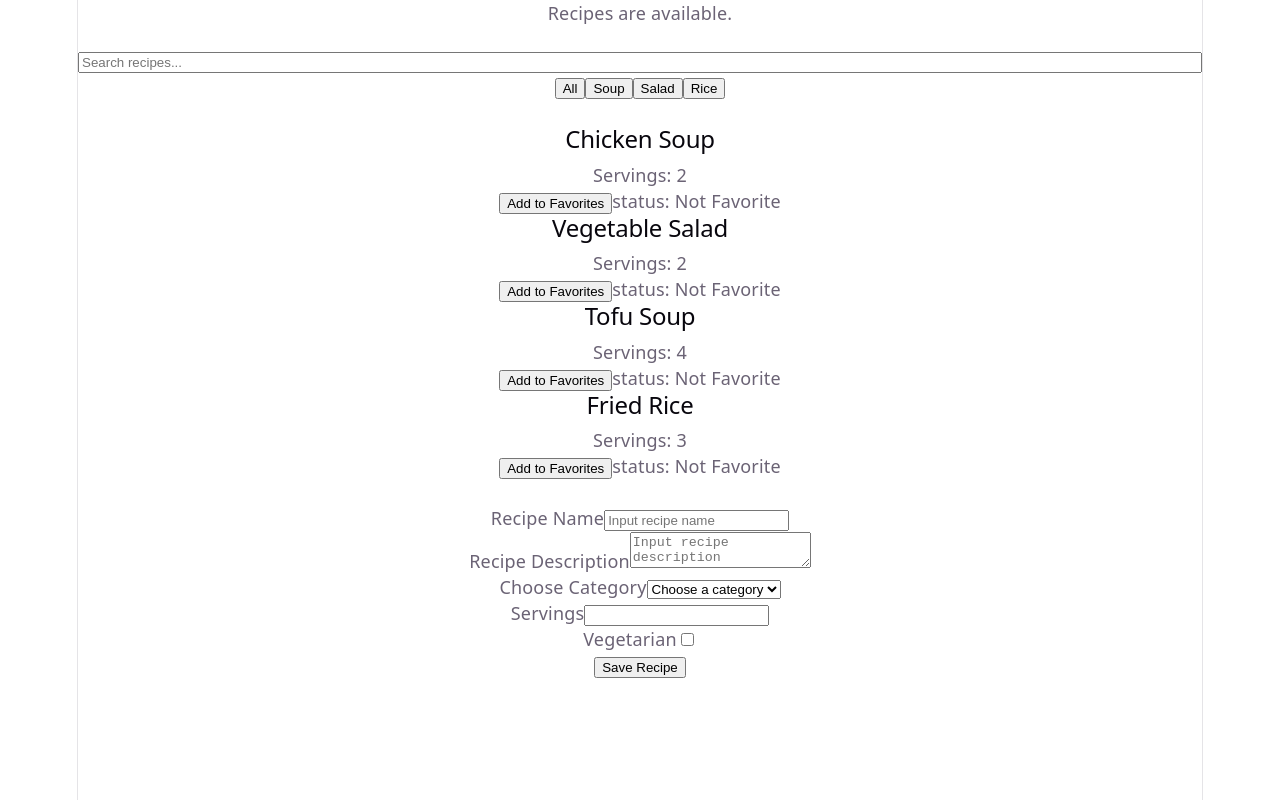
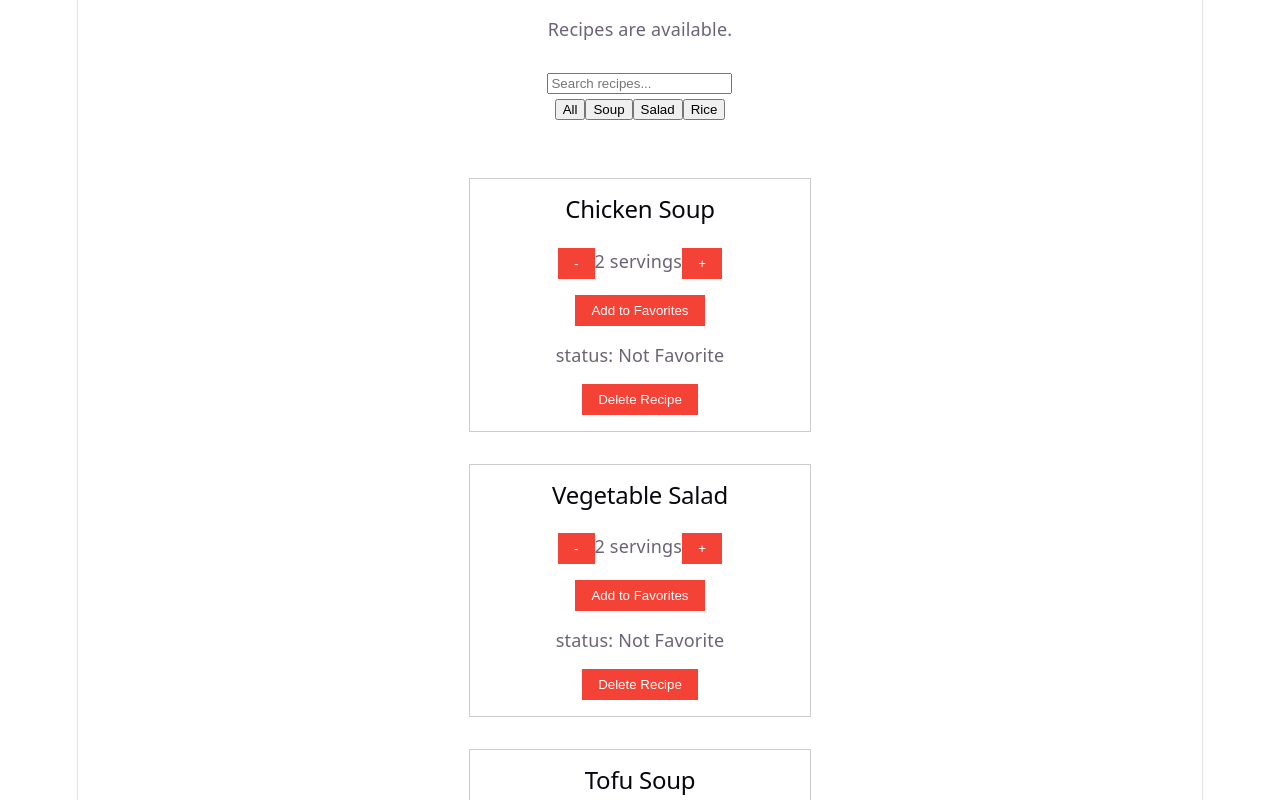
Before and after one commit to dwi-indah/learn-fundamental-fe, a React (Vite) app in the folder latihan-react/: page / in a window 1280 px wide. Shown: the top 800 px of the page. Built offline with nearby package versions, Linux system fonts and the light colour scheme.

Commit message:
day 21 - component communication

```diff
--- a/latihan-react/src/App.css
+++ b/latihan-react/src/App.css
@@ -0,0 +1,29 @@
+body {
+    margin: 0;
+    padding: 0;
+}
+
+main {
+    max-width: 1200px;
+    margin: 0 auto;
+    padding: 16px;
+}
+
+.recipe-card {
+    padding: 16px;
+    margin: 32px auto;
+    border: 1px solid #ccc;
+    display: flex;
+    flex-direction: column;
+    gap: 16px;
+}
+
+.recipe-card button {
+    margin: auto;
+    padding: 8px 16px;
+    background-color: #f44336;
+    color: white;
+    border: none;
+    cursor: pointer;
+    max-width: 150px;
+}
--- a/latihan-react/src/App.jsx
+++ b/latihan-react/src/App.jsx
@@ -31,6 +31,18 @@ function App() {
       newRecipe]);
   };
 
+  const handleUpdateRecipe = (recipeId, newServings) => {
+    setRecipes((prevRecipes) =>
+      prevRecipes.map((recipe) =>
+        recipe.id === recipeId ? {...recipe, servings: newServings} : recipe
+      )
+    );
+  }
+
+  const handleDeleteRecipe = (recipeId) => {
+    setRecipes((prevRecipes) => prevRecipes.filter((recipe) => recipe.id !== recipeId));
+  }
+
   const filteredRecipes = recipes.filter((recipe) => {
     const matchesName = recipe.name.toLowerCase().includes(search.toLowerCase());
 
@@ -40,7 +52,7 @@ function App() {
   });
 
   return (
-    <>
+    <main>
       <RecipeAvailability recipes={recipes}/>
       <br/>
       <input type="text" value={search} onChange={(event) => setSearch(event.target.value)} placeholder="Search recipes..." />
@@ -62,6 +74,8 @@ function App() {
               servings={recipe.servings}
               description={recipe.description}
               isVegetarian={recipe.isVegetarian}
+              onUpdateRecipe={handleUpdateRecipe}
+              onDeleteRecipe={handleDeleteRecipe}
             />
           ))
         ) : (
@@ -71,7 +85,7 @@ function App() {
 
       <br />
       <RecipeForm onAddRecipe={handleAddRecipe} />
-    </>
+    </main>
   )
 }
 
--- a/latihan-react/src/components/RecipeCard.jsx
+++ b/latihan-react/src/components/RecipeCard.jsx
@@ -1,19 +1,23 @@
 import { useState } from "react";
 
-function RecipeCard({ id, name, servings, description, isVegetarian }) {
+function RecipeCard({ id, name, servings, description, isVegetarian, onUpdateRecipe, onDeleteRecipe }) {
   const [isFavorite, setIsFavorite] = useState(false);
 
 
   return(
     <article className="recipe-card" id={id}>
       <h2>{name}</h2>
-      <p>Servings: {servings}</p>
+      <p>
+        <button onClick={() => onUpdateRecipe(id, Math.max(1, servings - 1))}>-</button>
+        {servings} servings
+        <button onClick={() => onUpdateRecipe(id, servings + 1)}>+</button></p>
       <button onClick={() => setIsFavorite(prev => !prev)}>
         { isFavorite ? "Remove from Favorites" : "Add to Favorites" }
       </button>
       <span>status: { isFavorite ? "Favorite" : "Not Favorite" }</span>
       {description && <p>{description}</p>}
       {isVegetarian && <p>Recipe is for Vegetarian</p>}
+      <button onClick={() => onDeleteRecipe(id)}>Delete Recipe</button>
     </article>
   )
 }
--- a/latihan-react/src/components/RecipeForm.jsx
+++ b/latihan-react/src/components/RecipeForm.jsx
@@ -1,6 +1,6 @@
 import { useState } from "react";
 
-function RecipeForm({onAddRecipe}) {
+function RecipeForm({onAddRecipe, onUpdateRecipe, onDeleteRecipe}) {
   const [name, setName] = useState("");
   const [description, setDescription] = useState("");
   const [category, setCategory] = useState("");
```
